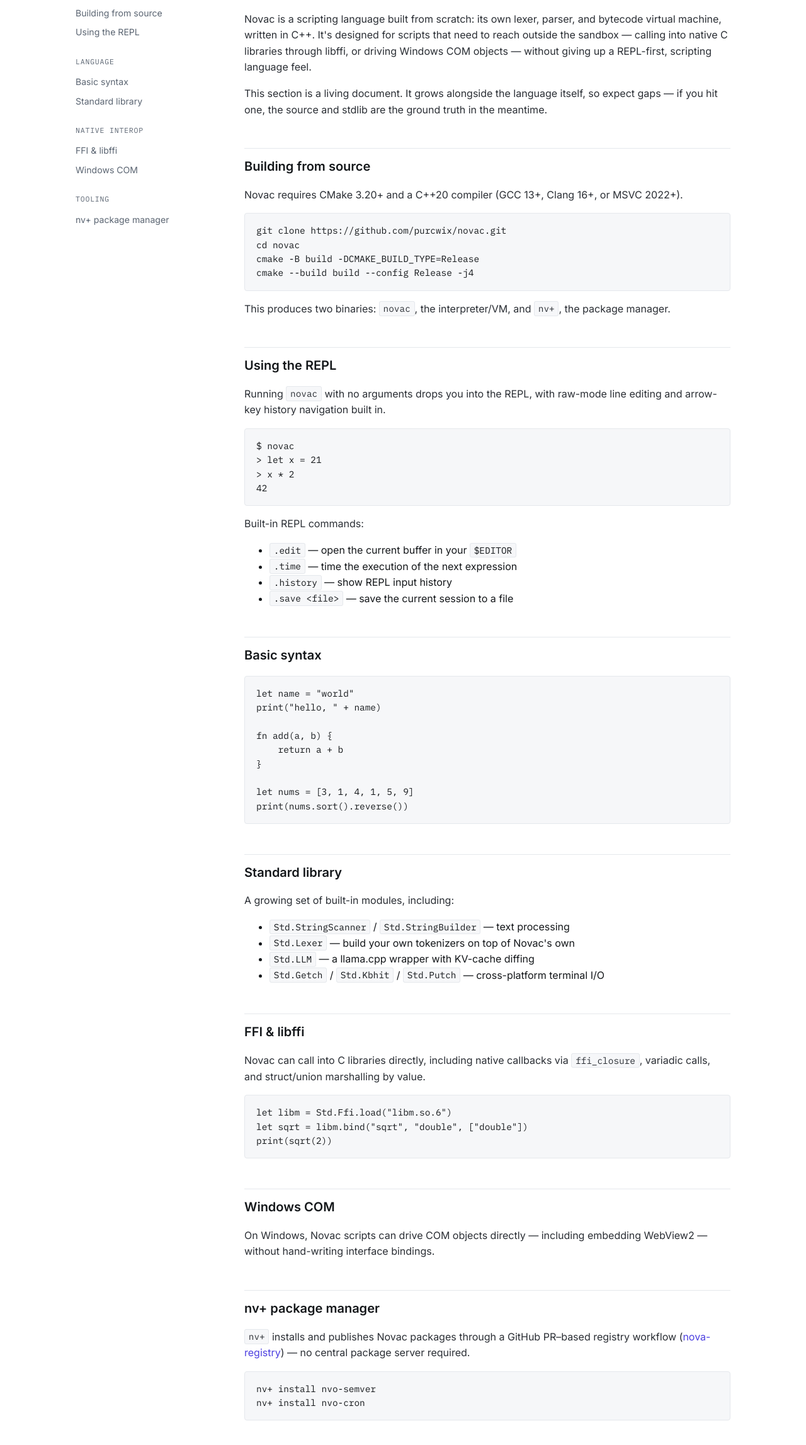
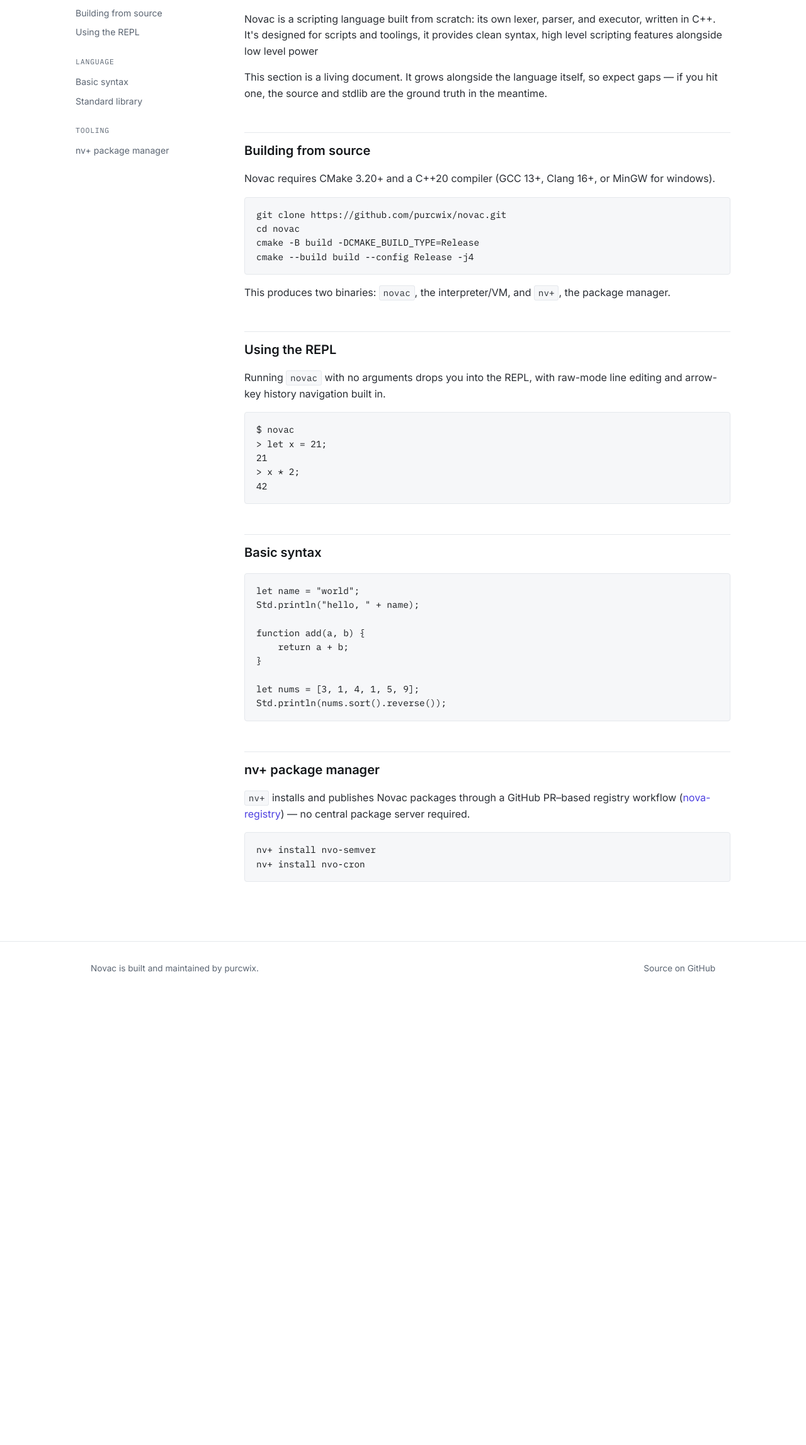
Before and after one commit to purcwix/novac-site, a plain HTML site: page docs/index.html in a window 1280 px wide. Shown: the part 150-2444 px from the top of the page at 63% size. After the commit the page ends 1747 px from the top, so only its background shows below. Drawn offline with Linux system fonts and the light colour scheme.

Commit message:
Initial site

```diff
--- a/docs/index.html
+++ b/docs/index.html
@@ -36,11 +36,6 @@
       <a href="#stdlib">Standard library</a>
     </div>
     <div class="docs-nav-group">
-      <div class="docs-nav-group-title">Native interop</div>
-      <a href="#ffi">FFI &amp; libffi</a>
-      <a href="#com">Windows COM</a>
-    </div>
-    <div class="docs-nav-group">
       <div class="docs-nav-group-title">Tooling</div>
       <a href="#nvplus">nv+ package manager</a>
     </div>
@@ -49,10 +44,8 @@
   <main class="docs-content prose">
     <h1 id="introduction">Introduction</h1>
     <p>
-      Novac is a scripting language built from scratch: its own lexer, parser, and bytecode virtual machine,
-      written in C++. It's designed for scripts that need to reach outside the sandbox — calling into native
-      C libraries through libffi, or driving Windows COM objects — without giving up a REPL-first, scripting
-      language feel.
+      Novac is a scripting language built from scratch: its own lexer, parser, and executor,
+      written in C++. It's designed for scripts and toolings, it provides clean syntax, high level scripting features alongside low level power
     </p>
     <p>
       This section is a living document. It grows alongside the language itself, so expect gaps — if you hit
@@ -60,7 +53,7 @@
     </p>
 
     <h2 id="building">Building from source</h2>
-    <p>Novac requires CMake 3.20+ and a C++20 compiler (GCC 13+, Clang 16+, or MSVC 2022+).</p>
+    <p>Novac requires CMake 3.20+ and a C++20 compiler (GCC 13+, Clang 16+, or MinGW for windows).</p>
     <pre>git clone https://github.com/purcwix/novac.git
 cd novac
 cmake -B build -DCMAKE_BUILD_TYPE=Release
@@ -71,47 +64,21 @@
     <p>Running <code class="inline">novac</code> with no arguments drops you into the REPL, with raw-mode line
       editing and arrow-key history navigation built in.</p>
     <pre>$ novac
-&gt; let x = 21
-&gt; x * 2
+&gt; let x = 21;
+21
+&gt; x * 2;
 42</pre>
-    <p>Built-in REPL commands:</p>
-    <ul>
-      <li><code class="inline">.edit</code> — open the current buffer in your <code class="inline">$EDITOR</code></li>
-      <li><code class="inline">.time</code> — time the execution of the next expression</li>
-      <li><code class="inline">.history</code> — show REPL input history</li>
-      <li><code class="inline">.save &lt;file&gt;</code> — save the current session to a file</li>
-    </ul>
 
     <h2 id="syntax">Basic syntax</h2>
-    <pre>let name = "world"
-print("hello, " + name)
+    <pre>let name = "world";
+Std.println("hello, " + name);
 
-fn add(a, b) {
-    return a + b
+function add(a, b) {
+    return a + b;
 }
 
-let nums = [3, 1, 4, 1, 5, 9]
-print(nums.sort().reverse())</pre>
-
-    <h2 id="stdlib">Standard library</h2>
-    <p>A growing set of built-in modules, including:</p>
-    <ul>
-      <li><code class="inline">Std.StringScanner</code> / <code class="inline">Std.StringBuilder</code> — text processing</li>
-      <li><code class="inline">Std.Lexer</code> — build your own tokenizers on top of Novac's own</li>
-      <li><code class="inline">Std.LLM</code> — a llama.cpp wrapper with KV-cache diffing</li>
-      <li><code class="inline">Std.Getch</code> / <code class="inline">Std.Kbhit</code> / <code class="inline">Std.Putch</code> — cross-platform terminal I/O</li>
-    </ul>
-
-    <h2 id="ffi">FFI &amp; libffi</h2>
-    <p>Novac can call into C libraries directly, including native callbacks via <code class="inline">ffi_closure</code>,
-      variadic calls, and struct/union marshalling by value.</p>
-    <pre>let libm = Std.Ffi.load("libm.so.6")
-let sqrt = libm.bind("sqrt", "double", ["double"])
-print(sqrt(2))</pre>
-
-    <h2 id="com">Windows COM</h2>
-    <p>On Windows, Novac scripts can drive COM objects directly — including embedding WebView2 — without
-      hand-writing interface bindings.</p>
+let nums = [3, 1, 4, 1, 5, 9];
+Std.println(nums.sort().reverse());</pre>
 
     <h2 id="nvplus">nv+ package manager</h2>
     <p>
```
Also changed, not shown: index.html (+10 -26 lines), playground.html (+9 -35 lines).
